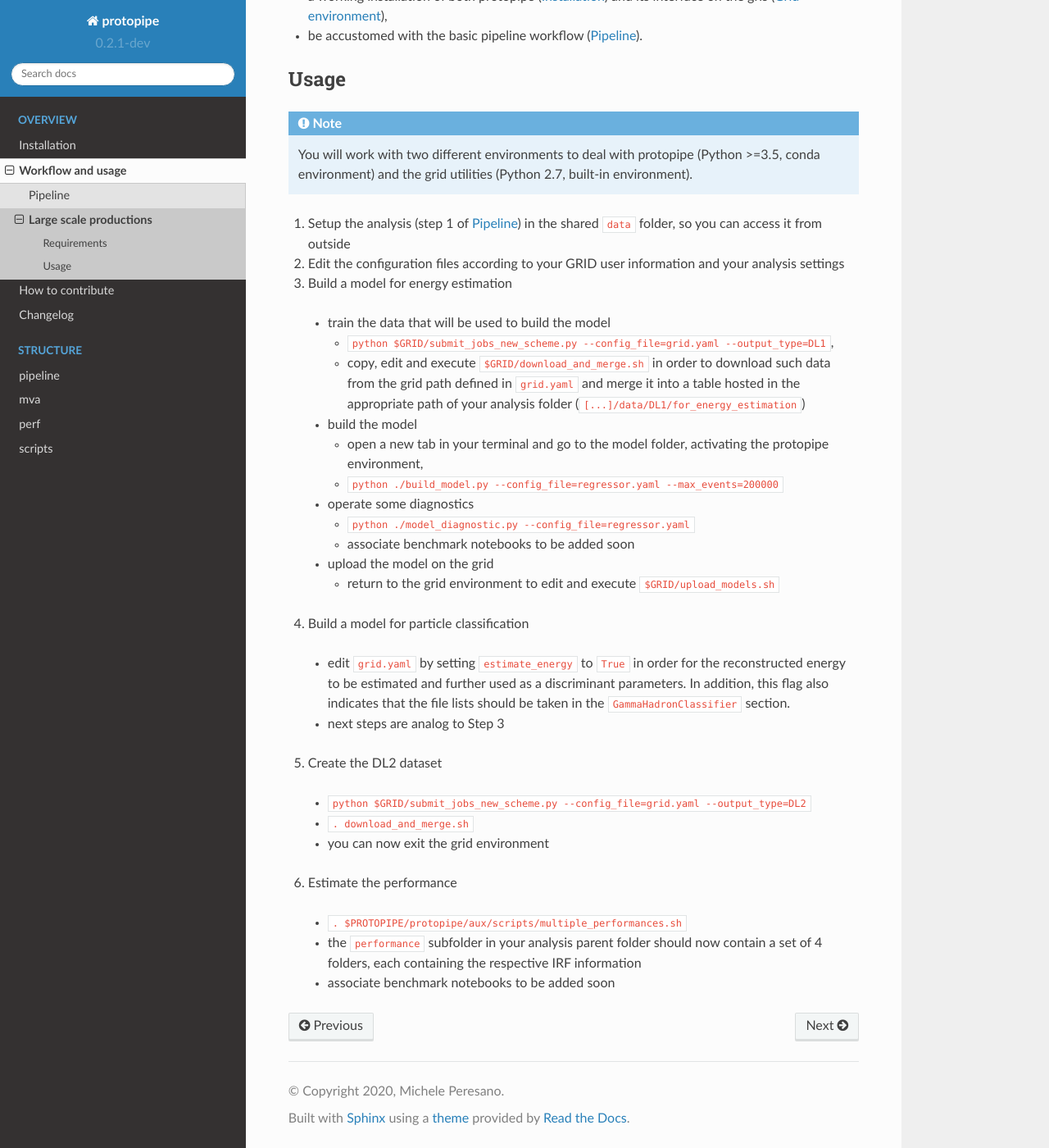
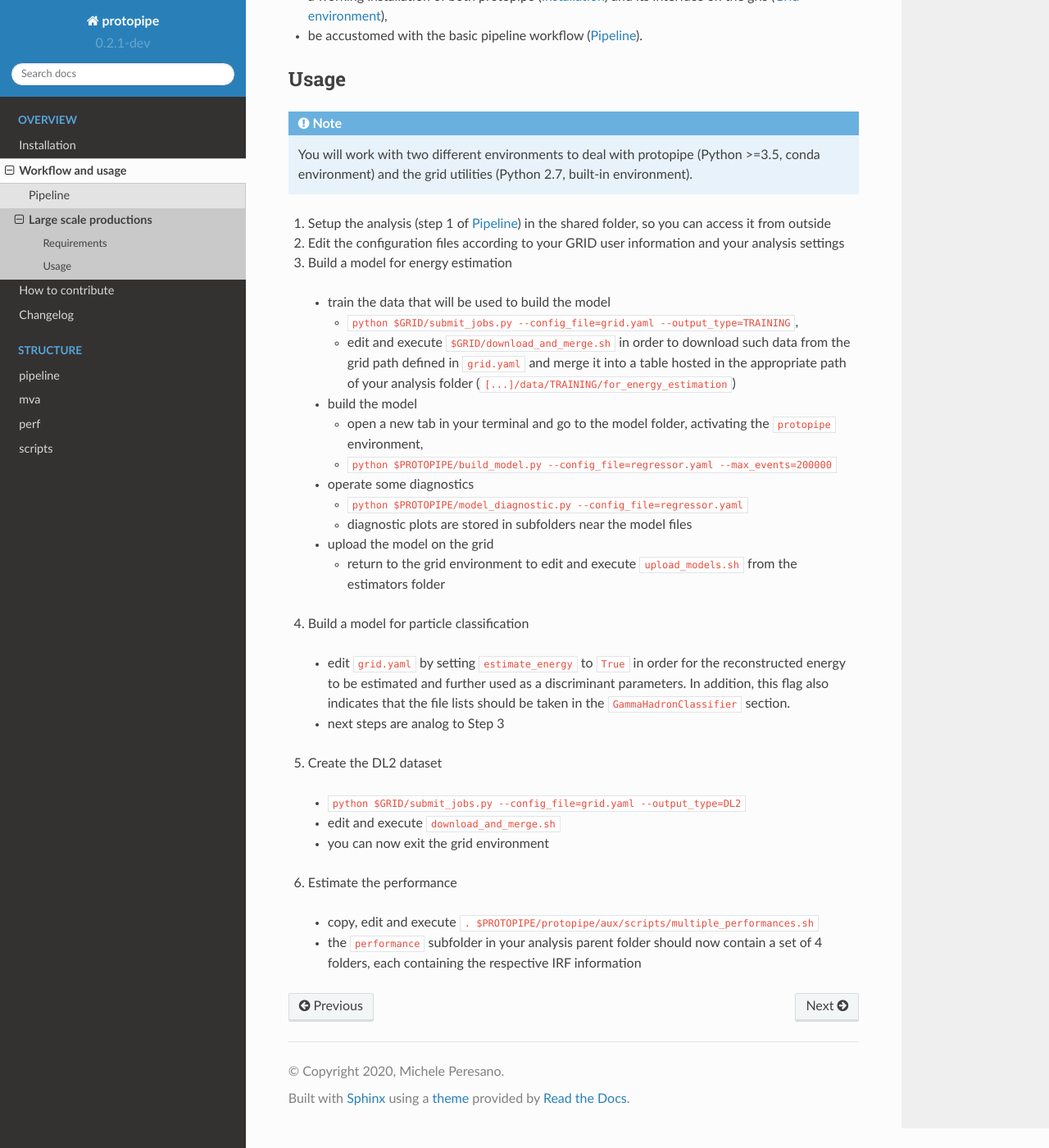
Before and after one commit to cta-observatory/protopipe, a Sphinx documentation site: the page built from docs/usage/use_grid.rst, in a window 1280 px wide and 1400 px high, scrolled down 232 px. Shown: the whole window at 82% size. Built offline with Sphinx 7.4.7 and the Read the Docs theme 2.0.0, drawn with Linux system fonts in a browser that asks for light colours; pages that are not in the unit, such as notebooks, are missing from menus.

Commit message:
update usage docs

```diff
--- a/docs/usage/use_grid.rst
+++ b/docs/usage/use_grid.rst
@@ -18,7 +18,7 @@ Usage
   (Python >=3.5, conda environment)
   and the grid utilities (Python 2.7, built-in environment).
 
-1. Setup the analysis (step 1 of :ref:`use-pipeline`) in the shared ``data``
+1. Setup the analysis (step 1 of :ref:`use-pipeline`) in the shared
    folder, so you can access it from outside
 
 2. Edit the configuration files according to your GRID user information and
@@ -28,24 +28,24 @@ Usage
 
   * train the data that will be used to build the model
 
-    - ``python $GRID/submit_jobs_new_scheme.py --config_file=grid.yaml --output_type=DL1``,
-    - copy, edit and execute ``$GRID/download_and_merge.sh`` in order to download such data
+    - ``python $GRID/submit_jobs.py --config_file=grid.yaml --output_type=TRAINING``,
+    - edit and execute ``$GRID/download_and_merge.sh`` in order to download such data
       from the grid path defined in ``grid.yaml`` and merge it into a table hosted
-      in the appropriate path of your analysis folder (``[...]/data/DL1/for_energy_estimation``)
+      in the appropriate path of your analysis folder (``[...]/data/TRAINING/for_energy_estimation``)
 
   * build the model
 
-    - open a new tab in your terminal and go to the model folder, activating the protopipe environment,
-    - ``python ./build_model.py --config_file=regressor.yaml --max_events=200000``
+    - open a new tab in your terminal and go to the model folder, activating the ``protopipe`` environment,
+    - ``python $PROTOPIPE/build_model.py --config_file=regressor.yaml --max_events=200000``
 
   * operate some diagnostics
 
-    - ``python ./model_diagnostic.py --config_file=regressor.yaml``
-    - associate benchmark notebooks to be added soon
+    - ``python $PROTOPIPE/model_diagnostic.py --config_file=regressor.yaml``
+    - diagnostic plots are stored in subfolders near the model files
 
   * upload the model on the grid
 
-    - return to the grid environment to edit and execute ``$GRID/upload_models.sh``
+    - return to the grid environment to edit and execute ``upload_models.sh`` from the estimators folder
 
 4. Build a model for particle classification
 
@@ -57,13 +57,12 @@ Usage
 
 5. Create the DL2 dataset
 
-  * ``python $GRID/submit_jobs_new_scheme.py --config_file=grid.yaml --output_type=DL2``
-  * ``. download_and_merge.sh``
+  * ``python $GRID/submit_jobs.py --config_file=grid.yaml --output_type=DL2``
+  * edit and execute ``download_and_merge.sh``
   * you can now exit the grid environment
 
 6. Estimate the performance
 
-  * ``. $PROTOPIPE/protopipe/aux/scripts/multiple_performances.sh``
+  * copy, edit and execute ``. $PROTOPIPE/protopipe/aux/scripts/multiple_performances.sh``
   * the ``performance`` subfolder in your analysis parent folder should now
     contain a set of 4 folders, each containing the respective IRF information
-  * associate benchmark notebooks to be added soon
```
Also changed, not shown: docs/usage/use_pipeline.rst (+3 -4 lines).
